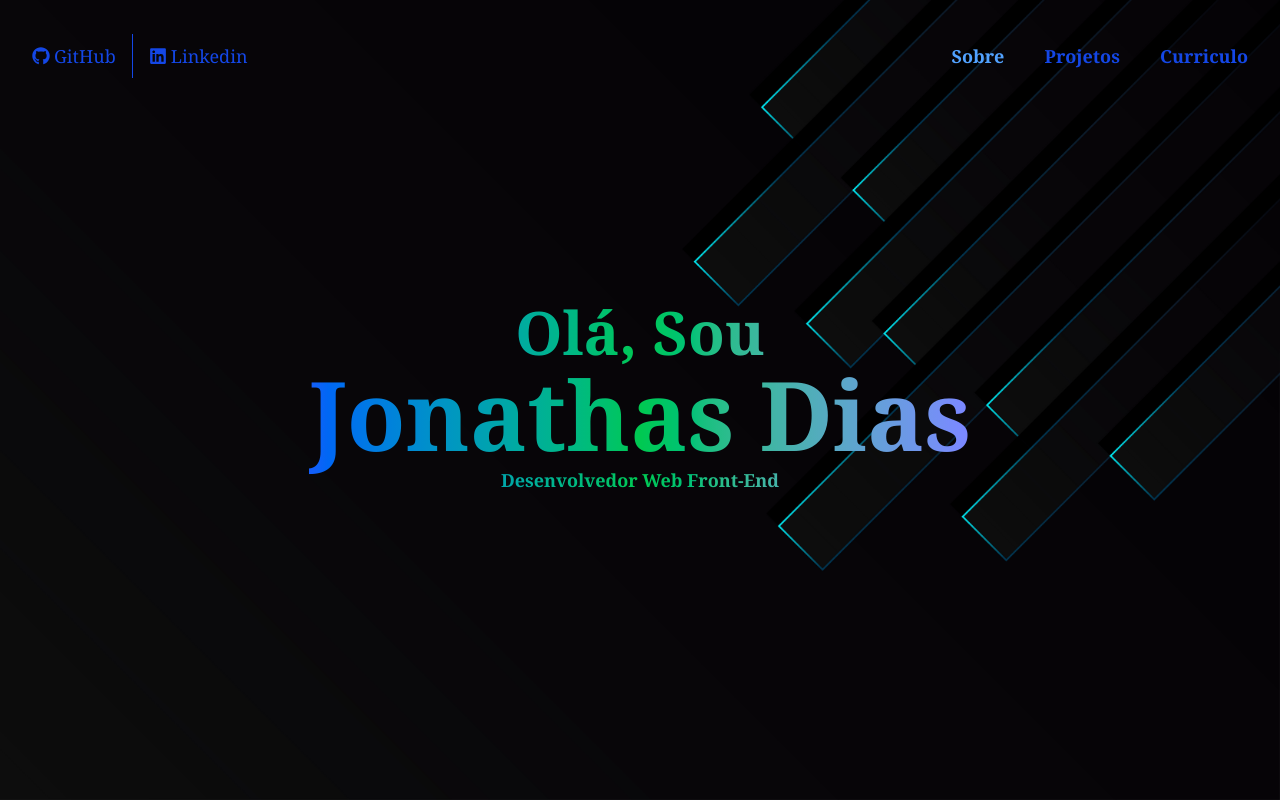
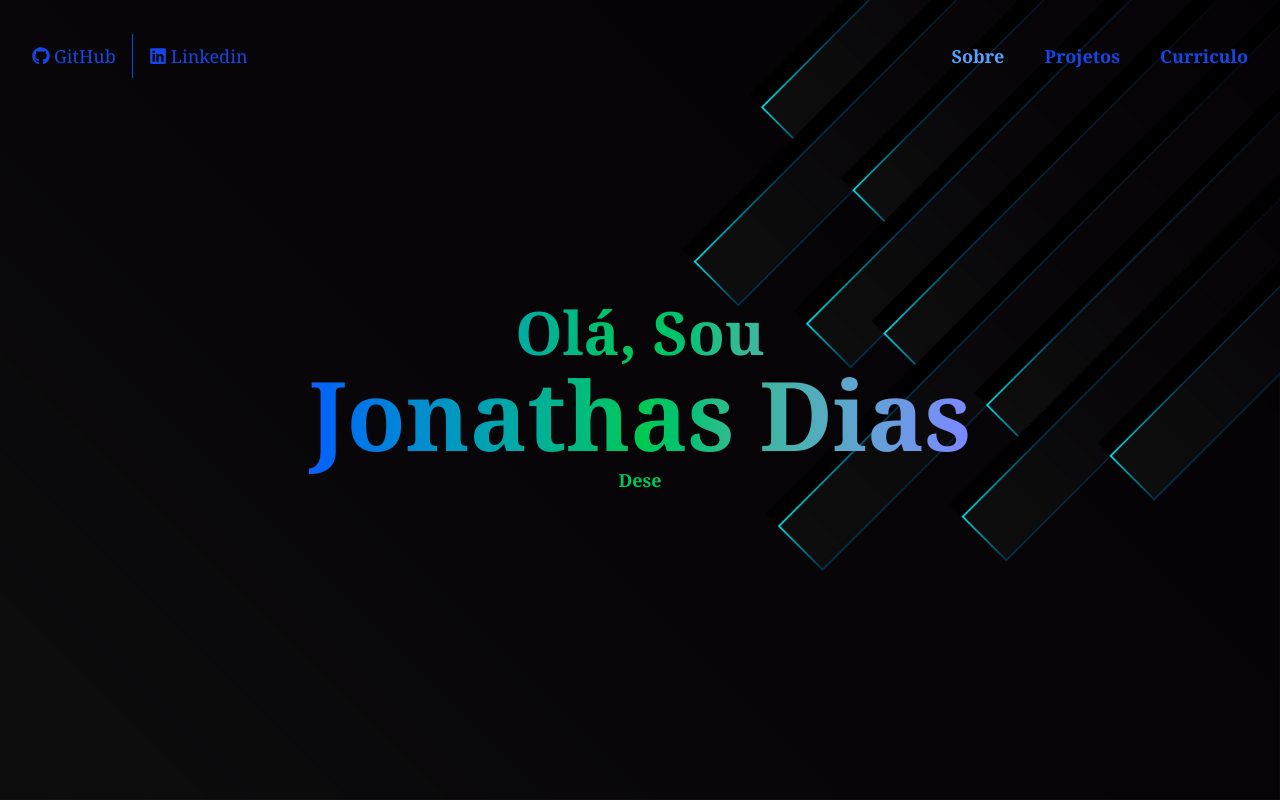
Before and after one commit to jonathasdias/Portfolio, a React (Vite) app: page / in a window 1280 px wide. Shown: the top 800 px of the page. Built offline with nearby package versions, Linux system fonts and the light colour scheme.

Commit message:
Animação adicionada no About.tsx

```diff
--- a/index.html
+++ b/index.html
@@ -1,5 +1,5 @@
 <!doctype html>
-<html lang="en">
+<html lang="pt-BR">
   <head>
     <meta charset="UTF-8" />
     <link rel="icon" type="image/svg+xml" href="/computador.png" />
--- a/package.json
+++ b/package.json
@@ -15,6 +15,7 @@
     "react-dom": "^18.3.1",
     "react-icons": "^5.5.0",
     "react-router": "^7.2.0",
+    "react-typed": "^2.0.12",
     "tailwindcss": "^4.0.9"
   },
   "devDependencies": {
--- a/src/pages/About/About.tsx
+++ b/src/pages/About/About.tsx
@@ -4,15 +4,18 @@ import computador from "../../imgs/computador.png"
 import tools from "../../data/tools";
 import { Link } from "react-router";
 import darkAbstract from "../../imgs/backgrounds/dark-abstract.jpg"
+import { ReactTyped } from "react-typed"
 
 const About = () => {
     return (
         <>
             <section className="p-4 h-[100vh] text-center font-bold grid place-items-center" style={{'background': `url(${darkAbstract}) no-repeat center / cover`,}}>
                 <div className="bg-gradient-to-r from-blue-600 via-green-500 to-indigo-400 text-transparent bg-clip-text">
-                    <h1 className="text-5xl md:text-6xl mb-1">Olá, Sou</h1>
-                    <h1 className="text-6xl md:text-8xl mb-1">Jonathas Dias</h1>
-                    <h3 className="text-lg mb-1">Desenvolvedor Web Front-End</h3>
+                    <h1 className="text-5xl md:text-6xl mb-1">
+                        <ReactTyped strings={["Olá, Sou"]} typeSpeed={90} showCursor={false} startDelay={2000}/>
+                    </h1>
+                    <h1 className="text-6xl md:text-8xl mb-1"><ReactTyped strings={["Jonathas Dias"]} showCursor={false} typeSpeed={100} startDelay={3000}/></h1>
+                    <h3 className="text-lg mb-1"><ReactTyped strings={["Desenvolvedor Web Front-End"]} showCursor={false} typeSpeed={100} startDelay={5000}/></h3>
                 </div>
             </section>
 
```
Also changed, not shown: 1 other file (tests, documents, lock files or other folders).
